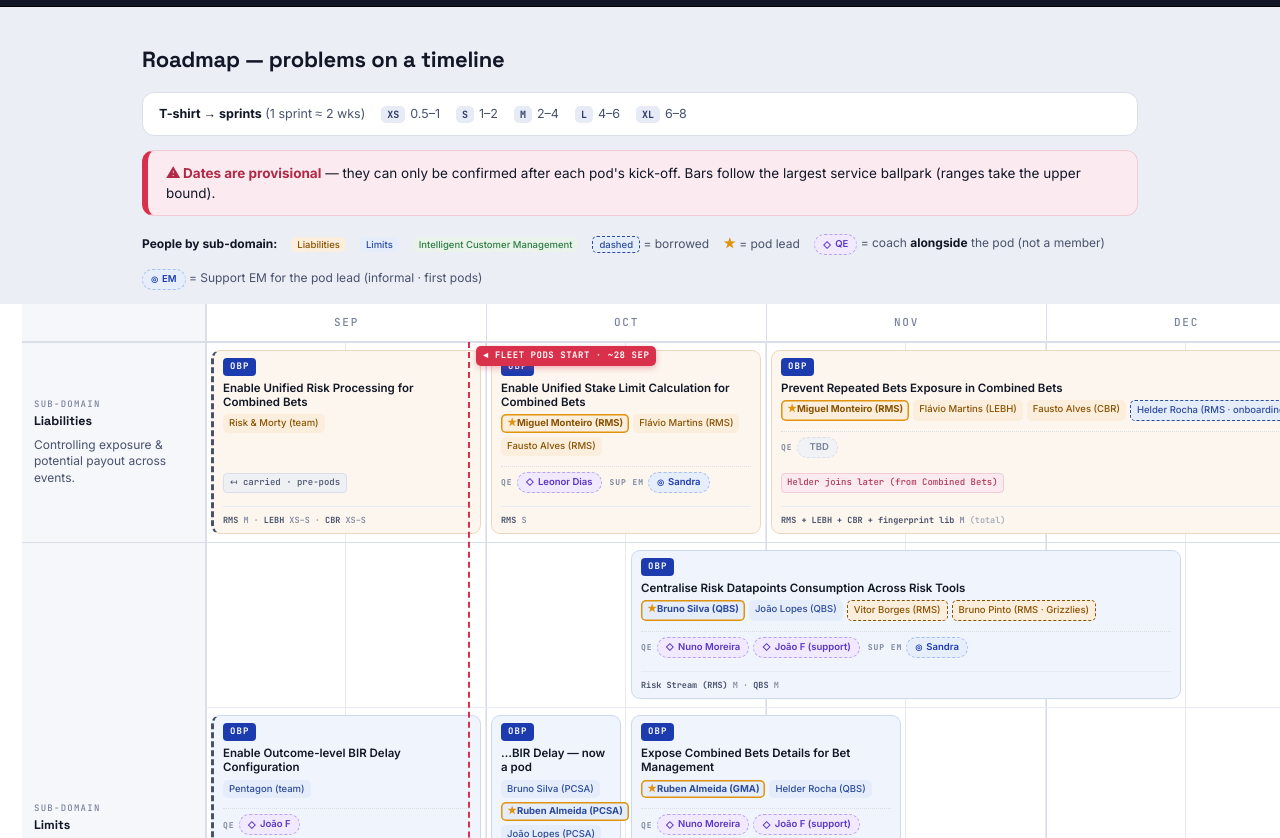
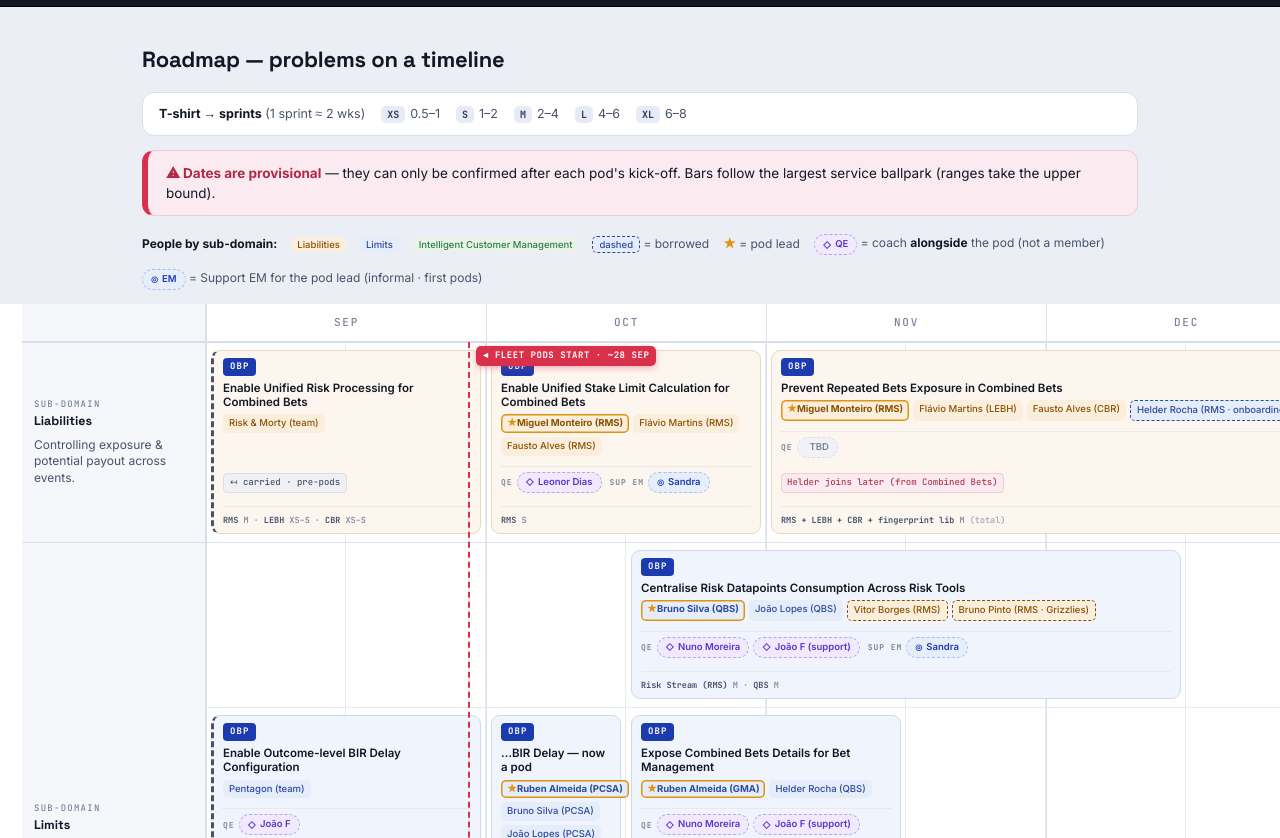
Before and after one commit to sandrapsantos/MO-Operation-model, a plain HTML site: page index.html in a window 1280 px wide. Shown: the part 85-923 px from the top of the page. Drawn offline with Linux system fonts and the light colour scheme.

Commit message:
Reorder BIR pod: Ruben as first member (lead)

```diff
--- a/index.html
+++ b/index.html
@@ -443,7 +443,7 @@
         </div>
         <div class="block b-lim" style="grid-row:4; grid-column:4 / span 1">
           <span class="prog-obp">OBP</span><span class="b-title">…BIR Delay — now a pod</span>
-          <span class="people"><span class="psn psn-lim">Bruno Silva (PCSA)</span><span class="psn psn-lim lead">Ruben Almeida (PCSA)</span><span class="psn psn-lim">João Lopes (PCSA)</span></span>
+          <span class="people"><span class="psn psn-lim lead">Ruben Almeida (PCSA)</span><span class="psn psn-lim">Bruno Silva (PCSA)</span><span class="psn psn-lim">João Lopes (PCSA)</span></span>
           <span class="qe-line"><span class="role-grp"><span class="qe-lbl">QE</span><span class="qe-chip">João F</span></span><span class="role-grp"><span class="qe-lbl">Sup EM</span><span class="sem-chip">Sandra</span></span></span>
           <span class="b-foot"><span class="flag">pod from 28 Sep · ends mid-Oct</span></span>
         </div>
```
